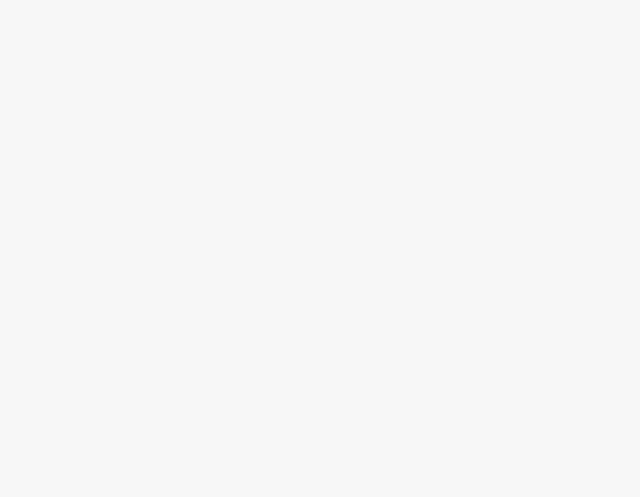
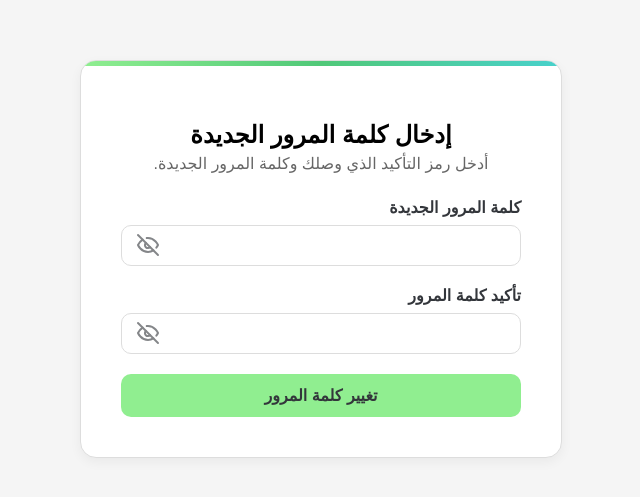
Before and after one commit to mbsarhan/bazar, a React (Create React App) app: page /reset-password in a window 1280 px wide. Before the commit this address had no page. Shown: the part 141-638 px from the top of the page, without its empty margins (359-999 px from the left). Built offline with nearby package versions, Linux system fonts and the light colour scheme.

Commit message:
added the forgot password + reset password pages, and made some minor changes in AddRealEstate.js file

```diff
--- a/src/App.js
+++ b/src/App.js
@@ -4,9 +4,11 @@ import { BrowserRouter as Router, Routes, Route, Navigate, Link } from 'react-ro
 // 1. استيراد المكونات الأساسية
 import SignUp from './components/SignUp';
 import Login from './components/Login';
+import ForgotPassword from './components/ForgotPassword';
+import ResetPassword from './components/ResetPassword';
+
+
 import AddAdChoice from './components/AddAdChoice';
-
-// 2. استيراد مكون نموذج السيارة الذي أضفناه
 import AddCarForm from './components/AddCarForm';
 import AddRealEstateForm from './components/AddRealEstateForm';
 
@@ -28,7 +30,6 @@ const Dashboard = () => (
     </Link>
   </div>
 );
-const ForgotPassword = () => <div style={{textAlign: 'center', marginTop: '50px', fontSize: '24px'}}><h2>صفحة استعادة كلمة المرور</h2><p>سيتم إرسال التعليمات إلى بريدك الإلكتروني.</p></div>;
 
 
 function App() {
@@ -41,7 +42,10 @@ function App() {
         <Route path="/login" element={<Login />} />
 
         <Route path="/dashboard" element={<Dashboard />} />
+
         <Route path="/forgot-password" element={<ForgotPassword />} />
+        <Route path="/reset-password" element={<ResetPassword />} />
+
 
         <Route path="/add-ad" element={<AddAdChoice />} />
 
--- a/src/components/AddRealEstateForm.js
+++ b/src/components/AddRealEstateForm.js
@@ -1,9 +1,8 @@
 import React, { useState, useRef } from 'react';
 import { useNavigate } from 'react-router-dom';
-import '../styles/forms.css'; // إعادة استخدام الأنماط
-import '../styles/AddAdForm.css'; // إعادة استخدام الأنماط
+import '../styles/forms.css';
+import '../styles/AddAdForm.css';
 
-// أيقونة الرفع (نفسها المستخدمة في نموذج السيارة)
 const UploadIcon = () => (
     <svg xmlns="http://www.w3.org/2000/svg" width="24" height="24" viewBox="0 0 24" fill="none" stroke="currentColor" strokeWidth="2" strokeLinecap="round" strokeLinejoin="round"><path d="M21 15v4a2 2 0 0 1-2 2H5a2 2 0 0 1-2-2v-4" /><polyline points="17 8 12 3 7 8" /><line x1="12" y1="3" x2="12" y2="15" /></svg>
 );
@@ -11,23 +10,11 @@ const UploadIcon = () => (
 const AddRealEstateForm = () => {
     const navigate = useNavigate();
 
-    // 1. تعريف حالة النموذج بحقول العقارات
     const [formData, setFormData] = useState({
-        transactionType: 'بيع',
-        propertyType: 'شقة',
-        province: 'دمشق',
-        city: '',
-        address: '',
-        area: '',
-        bedrooms: '',
-        bathrooms: '',
-        floorNumber: '',
-        constructionStatus: 'جاهز',
-        finishingStatus: 'جيد',
-        price: '',
-        currency: 'ل.س',
-        isNegotiable: false,
-        description: '',
+        transactionType: 'بيع', propertyType: 'شقة', province: 'دمشق',
+        city: '', address: '', area: '', bedrooms: '', bathrooms: '',
+        floorNumber: '', constructionStatus: 'جاهز', finishingStatus: 'جيد',
+        price: '', currency: 'ل.س', isNegotiable: false, description: '',
     });
 
     const [images, setImages] = useState([]);
@@ -35,8 +22,6 @@ const AddRealEstateForm = () => {
     const [errors, setErrors] = useState({});
 
     const fileInputRef = useRef(null);
-
-    // --- الدوال المنطقية (معظمها منسوخ من نموذج السيارة) ---
 
     const handleChange = (e) => {
         const { name, value, type, checked } = e.target;
@@ -61,7 +46,7 @@ const AddRealEstateForm = () => {
         setImages(prev => prev.filter((_, i) => i !== index));
     };
 
-    // 2. تحديث منطق التحقق لحقول العقارات
+    // --- تحديث منطق التحقق ليشمل جميع الحقول ---
     const handleSubmit = (e) => {
         e.preventDefault();
         setErrorMessage('');
@@ -69,21 +54,23 @@ const AddRealEstateForm = () => {
 
         const newErrors = {};
 
-        // التحقق من الحقول الإلزامية
+        // التحقق من كل حقل في النموذج
         if (!formData.city) newErrors.city = true;
         if (!formData.address) newErrors.address = true;
         if (!formData.area) newErrors.area = true;
+        if (!formData.bedrooms) newErrors.bedrooms = true; // تمت إضافته
+        if (!formData.bathrooms) newErrors.bathrooms = true; // تمت إضافته
+        if (!formData.floorNumber) newErrors.floorNumber = true; // تمت إضافته
         if (!formData.price) newErrors.price = true;
         if (!formData.description) newErrors.description = true;
 
-        // التحقق من وجود صورتين على الأقل
         if (images.length < 2) {
             newErrors.images = true;
         }
 
         if (Object.keys(newErrors).length > 0) {
             setErrors(newErrors);
-            setErrorMessage('يرجى ملء جميع الحقول الإلزامية ورفع صورتين على الأقل.');
+            setErrorMessage('يرجى ملء جميع الحقول الإلزامية.');
             window.scrollTo(0, 0);
             return;
         }
@@ -93,7 +80,6 @@ const AddRealEstateForm = () => {
         navigate('/dashboard');
     };
 
-    // 3. تعريف بيانات القوائم المنسدلة للعقارات
     const transactionTypes = ['بيع', 'إيجار', 'استثمار'];
     const propertyTypes = ['شقة', 'فيلا', 'محل تجاري', 'مكتب', 'أرض', 'مزرعة', 'شاليه', 'مستودع', 'سوق تجاري'];
     const constructionStatuses = ['جاهز', 'على الهيكل', 'قيد الإنشاء'];
@@ -108,7 +94,7 @@ const AddRealEstateForm = () => {
             {errorMessage && <div className="error-message">{errorMessage}</div>}
 
             <form onSubmit={handleSubmit}>
-                {/* --- 4. بناء أقسام النموذج باستخدام الحقول الجديدة --- */}
+                {/* --- تحديث جميع الحقول لتكون إلزامية --- */}
                 <fieldset>
                     <legend>معلومات أساسية</legend>
                     <div className="form-grid">
@@ -149,16 +135,16 @@ const AddRealEstateForm = () => {
                             <input type="number" name="area" value={formData.area} onChange={handleChange} className={errors.area ? 'input-error' : ''} />
                         </div>
                         <div className="form-group">
-                            <label htmlFor="bedrooms">غرف النوم</label>
-                            <input type="number" name="bedrooms" value={formData.bedrooms} onChange={handleChange} />
+                            <label htmlFor="bedrooms">غرف النوم *</label>
+                            <input type="number" name="bedrooms" value={formData.bedrooms} onChange={handleChange} className={errors.bedrooms ? 'input-error' : ''} />
                         </div>
                         <div className="form-group">
-                            <label htmlFor="bathrooms">الحمامات</label>
-                            <input type="number" name="bathrooms" value={formData.bathrooms} onChange={handleChange} />
+                            <label htmlFor="bathrooms">الحمامات *</label>
+                            <input type="number" name="bathrooms" value={formData.bathrooms} onChange={handleChange} className={errors.bathrooms ? 'input-error' : ''} />
                         </div>
                         <div className="form-group">
-                            <label htmlFor="floorNumber">رقم الطابق</label>
-                            <input type="number" name="floorNumber" value={formData.floorNumber} onChange={handleChange} />
+                            <label htmlFor="floorNumber">رقم الطابق *</label>
+                            <input type="number" name="floorNumber" value={formData.floorNumber} onChange={handleChange} className={errors.floorNumber ? 'input-error' : ''} />
                         </div>
                          <div className="form-group">
                             <label htmlFor="constructionStatus">حالة البناء *</label>
@@ -179,7 +165,7 @@ const AddRealEstateForm = () => {
                             <input type="number" name="price" value={formData.price} onChange={handleChange} className={errors.price ? 'input-error' : ''} />
                         </div>
                         <div className="form-group">
-                            <label htmlFor="currency">العملة</label>
+                            <label htmlFor="currency">العملة *</label>
                             <select name="currency" value={formData.currency} onChange={handleChange}>
                                 <option value="ل.س">ليرة سورية (SYP)</option>
                                 <option value="USD">دولار أمريكي (USD)</option>
@@ -212,7 +198,7 @@ const AddRealEstateForm = () => {
                     </div>
                 </fieldset>
 
-                <button type="submit" className="submit-btn">نشر إعلان العقار</button>
+                <button type="submit" className="submit-btn">نشر الإعلان</button>
             </form>
         </div>
     );
--- /dev/null
+++ b/src/components/ForgotPassword.js
@@ -0,0 +1,69 @@
+// src/components/ForgotPassword.js
+import React, { useState } from 'react';
+import { Link, useNavigate } from 'react-router-dom';
+import '../styles/forms.css'; // إعادة استخدام نفس الأنماط
+
+const ForgotPassword = () => {
+  const [credential, setCredential] = useState('');
+  const [error, setError] = useState('');
+  const [message, setMessage] = useState('');
+  const navigate = useNavigate();
+
+  const handleSubmit = (e) => {
+    e.preventDefault();
+    setError('');
+    setMessage('');
+
+    if (!credential) {
+      setError('يرجى إدخال بريدك الإلكتروني أو رقم هاتفك.');
+      return;
+    }
+
+    // --- منطق وهمي (سيتم استبداله بمنطق حقيقي لاحقاً) ---
+    // في التطبيق الحقيقي، هنا يتم إرسال طلب إلى الخادم
+    console.log('طلب إعادة تعيين كلمة المرور لـ:', credential);
+
+    // عرض رسالة نجاح للمستخدم
+    setMessage('تم إرسال تعليمات إعادة تعيين كلمة المرور. يرجى التحقق من بريدك الإلكتروني أو رسائلك.');
+
+    // يمكننا توجيه المستخدم إلى صفحة إدخال الرمز بعد ثوانٍ قليلة
+    setTimeout(() => {
+      navigate('/reset-password');
+    }, 3000); // 3 ثوانٍ
+  };
+
+  return (
+    <div className="centered-page-container">
+      <div className="form-container">
+        <h2>استعادة كلمة المرور</h2>
+        <p className="form-subtitle" style={{marginBottom: '25px'}}>أدخل بريدك الإلكتروني أو رقم هاتفك لإرسال رمز التأكيد.</p>
+
+        {error && <div className="error-message">{error}</div>}
+        {message && <div className="success-message">{message}</div>}
+
+        <form onSubmit={handleSubmit}>
+          <div className="form-group">
+            <label htmlFor="credential">البريد الإلكتروني أو رقم الهاتف</label>
+            <input
+              type="text"
+              id="credential"
+              value={credential}
+              onChange={(e) => setCredential(e.target.value)}
+              placeholder="example@mail.com or 09********"
+            />
+          </div>
+
+          <button type="submit" className="submit-btn">
+            إرسال
+          </button>
+        </form>
+
+        <div className="form-link">
+          <Link to="/login">العودة إلى تسجيل الدخول</Link>
+        </div>
+      </div>
+    </div>
+  );
+};
+
+export default ForgotPassword;
--- /dev/null
+++ b/src/components/ResetPassword.js
@@ -0,0 +1,86 @@
+// src/components/ResetPassword.js
+import React, { useState } from 'react';
+import { Link, useNavigate } from 'react-router-dom';
+import '../styles/forms.css';
+
+const ResetPassword = () => {
+  const [code, setCode] = useState('');
+  const [password, setPassword] = useState('');
+  const [confirmPassword, setConfirmPassword] = useState('');
+  const [showPassword, setShowPassword] = useState(false);
+  const [error, setError] = useState('');
+  const navigate = useNavigate();
+
+  const handleSubmit = (e) => {
+    e.preventDefault();
+    setError('');
+
+    if (!code || !password || !confirmPassword) {
+      setError('يرجى ملء جميع الحقول.');
+      return;
+    }
+
+    if (password !== confirmPassword) {
+      setError('كلمتا المرور غير متطابقتين.');
+      return;
+    }
+
+    // --- منطق وهمي ---
+    console.log('رمز التأكيد:', code);
+    console.log('كلمة المرور الجديدة:', password);
+
+    alert('تم تغيير كلمة المرور بنجاح!');
+    navigate('/login');
+  };
+
+  return (
+    <div className="centered-page-container">
+      <div className="form-container">
+        <h2>إدخال كلمة المرور الجديدة</h2>
+        <p className="form-subtitle" style={{marginBottom: '25px'}}>أدخل رمز التأكيد الذي وصلك وكلمة المرور الجديدة.</p>
+
+        {error && <div className="error-message">{error}</div>}
+
+        <form onSubmit={handleSubmit}>
+          <div className="form-group">
+            <label htmlFor="password">كلمة المرور الجديدة</label>
+            <div className="input-with-icon">
+              <input
+                type={showPassword ? 'text' : 'password'}
+                id="password"
+                value={password}
+                onChange={(e) => setPassword(e.target.value)}
+              />
+              <span
+                className={`password-toggle-icon ${showPassword ? 'visible' : 'hidden'}`}
+                onClick={() => setShowPassword(!showPassword)}
+              ></span>
+            </div>
+          </div>
+
+          <div className="form-group">
+            <label htmlFor="confirmPassword">تأكيد كلمة المرور</label>
+            <div className="input-with-icon">
+              <input
+                type={showPassword ? 'text' : 'password'}
+                id="confirmPassword"
+                value={confirmPassword}
+                onChange={(e) => setConfirmPassword(e.target.value)}
+              />
+              <span
+                className={`password-toggle-icon ${showPassword ? 'visible' : 'hidden'}`}
+                onClick={() => setShowPassword(!showPassword)}
+              ></span>
+            </div>
+          </div>
+
+          <button type="submit" className="submit-btn">
+            تغيير كلمة المرور
+          </button>
+        </form>
+      </div>
+    </div>
+  );
+};
+
+export default ResetPassword;
```
Also changed, not shown: src/styles/forms.css (+11 -0 lines).
